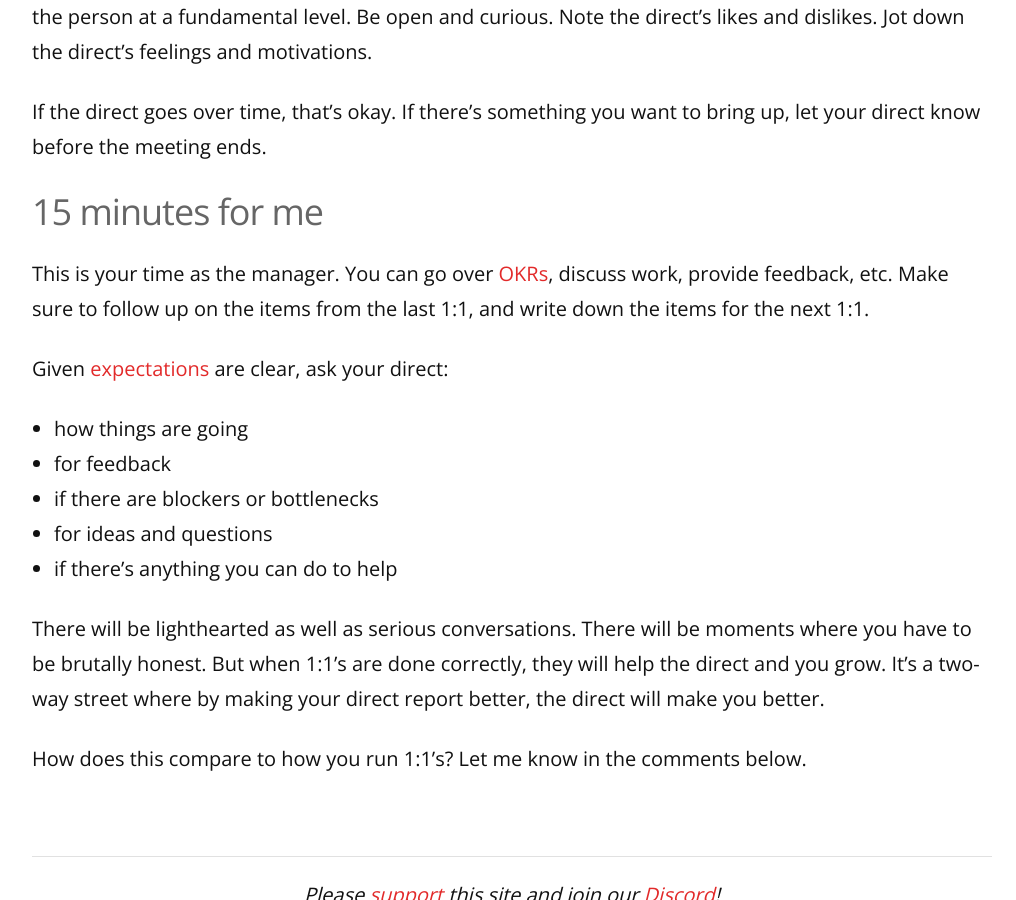
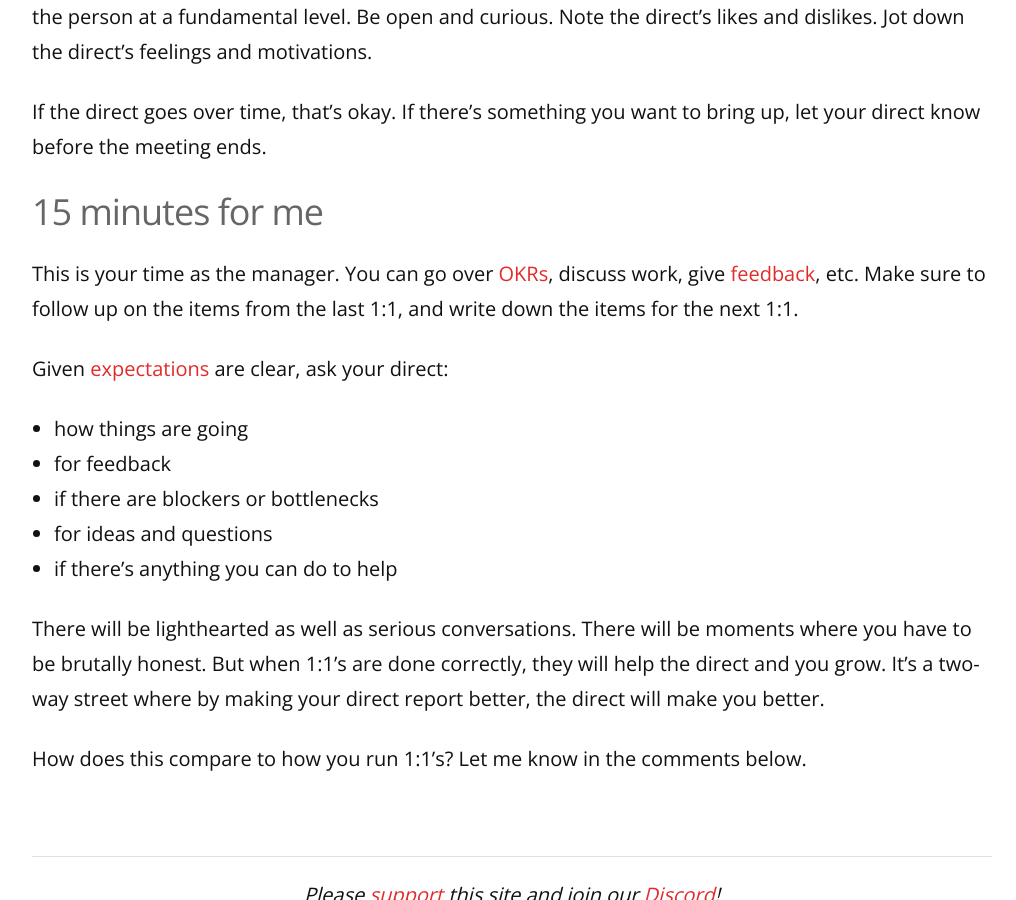
Before and after one commit to remarkablemark/remarkablemark.github.io, a Jekyll site: the page built from _posts/2022/2022-01-27-how-to-run-one-on-ones.md, in a window 1280 px wide and 900 px high, scrolled down 1008 px. Shown: the whole window, without its empty margins (128-1144 px from the left). Built offline with Jekyll 4.4.1, drawn with Linux system fonts in a browser that asks for light colours; comment, search, counter and statistics services are not loaded.

Commit message:
feat(posts): add links to "How to give feedback"
2021-03-01-expectations-of-my-manager.md
2021-08-01-expectations-of-my-directs.md
2022-01-27-how-to-run-one-on-ones.md

https://medium.com/@remarkablemark/how-to-give-feedback-71a3335d7ebb
https://remarkablemark.medium.com/expectations-of-my-direct-reports-a24ee1e07564
https://remarkablemark.medium.com/expectations-of-my-manager-c81e05ac106e
https://remarkablemark.medium.com/how-to-run-one-on-one-meetings-def4fb2de8cb

```diff
--- a/_posts/2022/2022-01-27-how-to-run-one-on-ones.md
+++ b/_posts/2022/2022-01-27-how-to-run-one-on-ones.md
@@ -31,7 +31,7 @@ If the direct goes over time, that's okay. If there's something you want to brin
 
 ### 15 minutes for me
 
-This is your time as the manager. You can go over [OKRs](https://wikipedia.org/wiki/OKR), discuss work, provide feedback, etc. Make sure to follow up on the items from the last 1:1, and write down the items for the next 1:1.
+This is your time as the manager. You can go over [OKRs](https://wikipedia.org/wiki/OKR), discuss work, give [feedback]({% post_url 2022/2022-05-01-how-to-give-feedback %}), etc. Make sure to follow up on the items from the last 1:1, and write down the items for the next 1:1.
 
 Given [expectations]({% post_url 2021/2021-08-01-expectations-of-my-directs %}) are clear, ask your direct:
 
```
Also changed, not shown: _posts/2021/2021-03-01-expectations-of-my-manager.md (+1 -1 lines), _posts/2021/2021-08-01-expectations-of-my-directs.md (+1 -1 lines).
